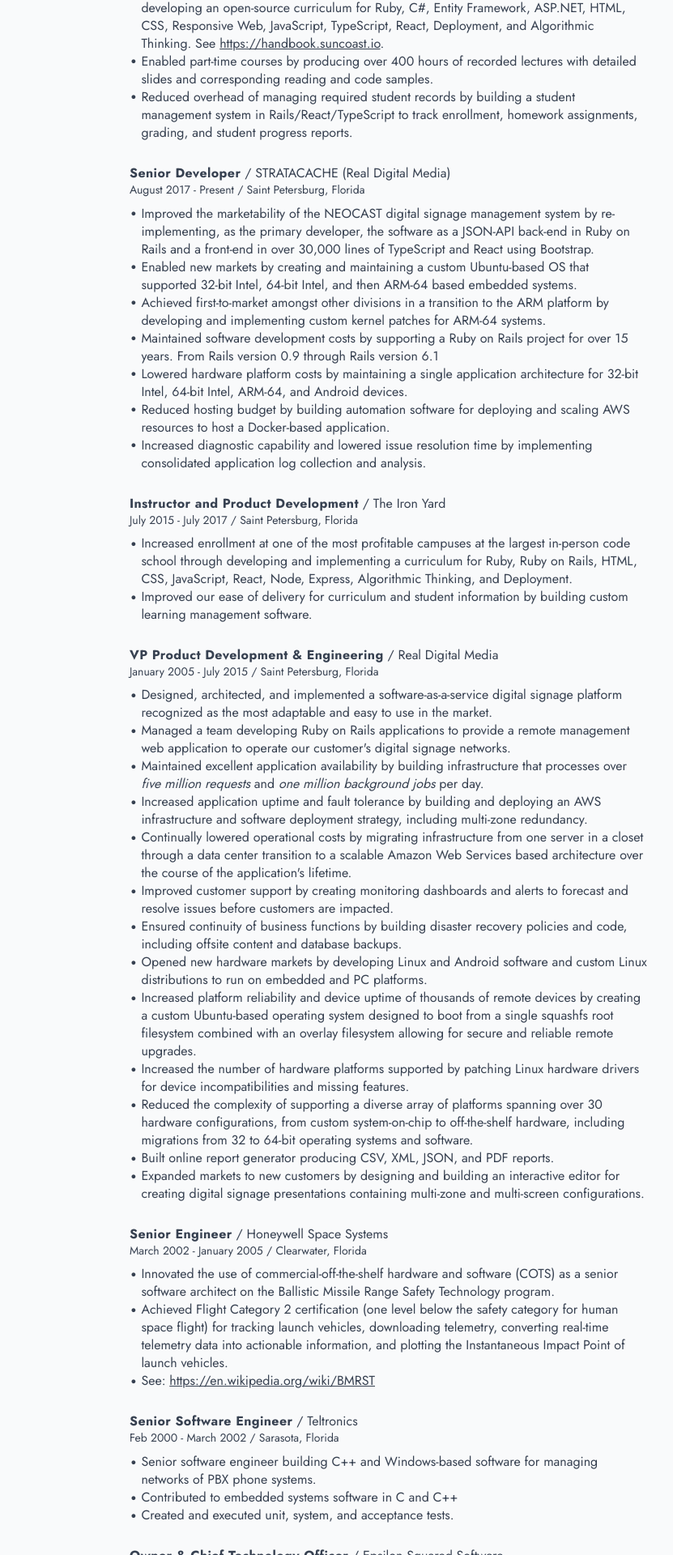
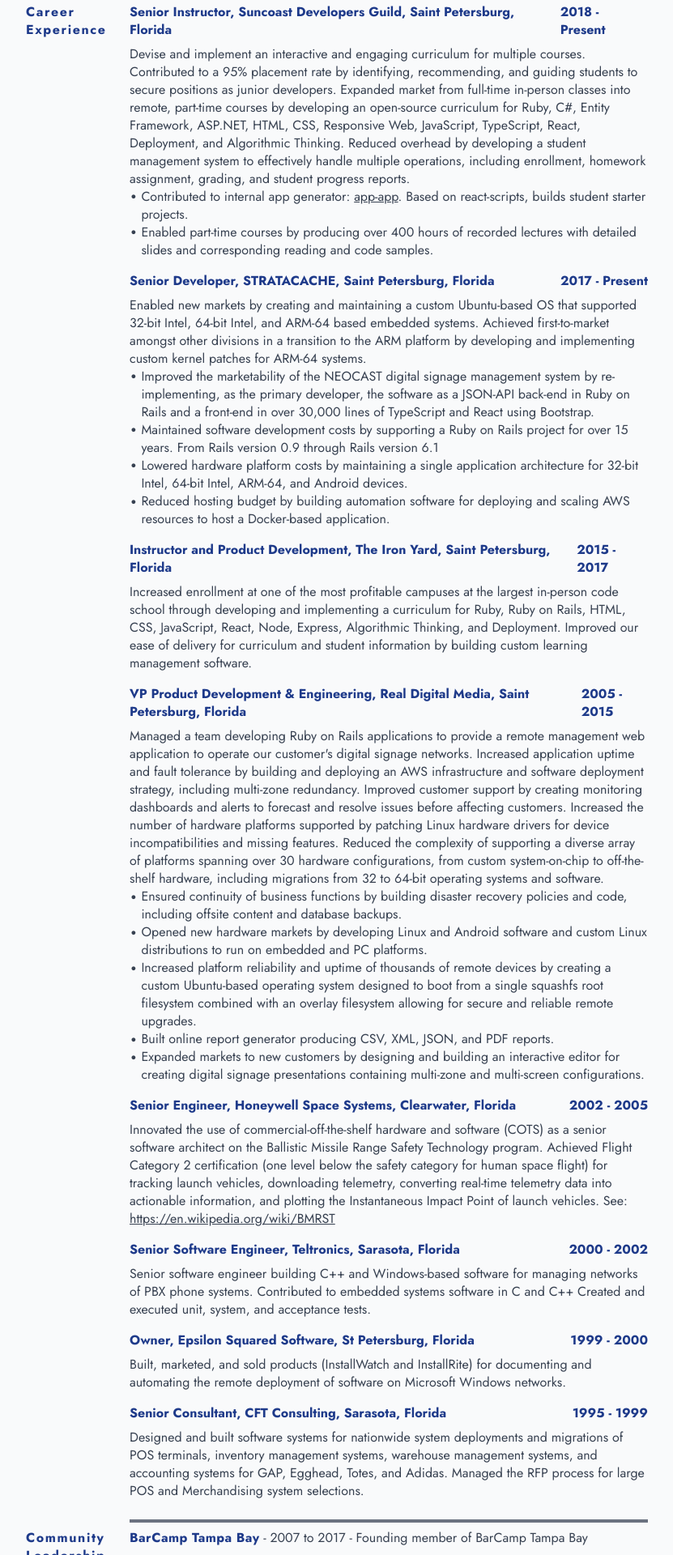
Before and after one commit to gstark/resume, a React (Vite) app: page / in a window 1280 px wide. Shown: the part 456-2376 px from the top of the page at 81% size, without its empty margins (224-1055 px from the left). Built offline with nearby package versions, Linux system fonts and the light colour scheme.

Commit message:
Styling changes and adds the ability to turn on/off experience sections and individual sentences about my experience

```diff
--- a/src/AboutResume.tsx
+++ b/src/AboutResume.tsx
@@ -12,7 +12,7 @@
     <section className="grid grid-cols-12 my-0 print:hidden">
       <p
         className={cx(
-          'font-bold tracking-widest',
+          'font-bold text-blue-900 tracking-widest',
           sectionTitleClassNames,
           sectionTitleBorderClassNames
         )}>
--- a/src/App.tsx
+++ b/src/App.tsx
@@ -28,6 +28,8 @@
       </div>
       <div className="mx-6 xl:mx-64 mb-20">
         <Header contact={resume.contact} />
+
+        <div className="leading-snug">{resume.about}</div>
 
         <Skills showTitle skills={resume.skills} />
 
--- a/src/Community.tsx
+++ b/src/Community.tsx
@@ -19,19 +19,23 @@
   return (
     <section className="grid grid-cols-12 my-2">
       <p
-        className={cx('font-bold tracking-widest', sectionTitleClassNames, {
-          [sectionTitleBorderClassNames]: showTitle,
-        })}
-      >
-        {showTitle ? 'Community' : null}
+        className={cx(
+          'font-bold text-blue-900 tracking-widest',
+          sectionTitleClassNames,
+          {
+            [sectionTitleBorderClassNames]: showTitle,
+          }
+        )}>
+        {showTitle ? 'Community Leadership ' : null}
       </p>
       <article
         className={cx(sectionBodyClassNames, {
           [sectionBodyBorderClassNames]: showTitle,
-        })}
-      >
-        <span className="font-bold tracking-wide">{organization}</span> -{' '}
-        <span>{description}</span>
+        })}>
+        <span className="font-bold text-blue-900 tracking-wide">
+          {organization}
+        </span>{' '}
+        - <span>{description}</span>
       </article>
     </section>
   )
--- a/src/Experience.tsx
+++ b/src/Experience.tsx
@@ -14,6 +14,8 @@
   startDate,
   endDate,
   location,
+  visibleOnWeb,
+  visibleOnPrint,
   descriptions,
 }: {
   showTitle?: boolean
@@ -22,42 +24,57 @@
   startDate: string
   endDate: string
   location: string
-  descriptions: string[]
+  visibleOnWeb: boolean
+  visibleOnPrint: boolean
+  descriptions: { text: string; show: string }[]
 }) {
   return (
-    <section className="grid grid-cols-12 my-5">
+    <section
+      className={`grid grid-cols-12 my-2 ${visibleOnWeb ? 'block' : 'hidden'} ${
+        visibleOnPrint ? 'print:block' : 'print:hidden'
+      }`}>
       <div
         className={cx('tracking-widest', sectionTitleClassNames, {
           [sectionTitleBorderClassNames]: showTitle,
         })}>
-        {showTitle ? <span className="font-bold">Experience</span> : null}
+        {showTitle ? (
+          <span className="font-bold text-blue-900">Career Experience</span>
+        ) : null}
       </div>
       <article
         className={cx(sectionBodyClassNames, {
           [sectionBodyBorderClassNames]: showTitle,
         })}>
-        <p>
-          <span className="font-bold tracking-wide">{jobTitle}</span> /{' '}
-          <span>{companyName}</span>
+        <p className="flex justify-between mb-2 font-bold print:text-sm text-blue-900">
+          <span>
+            {jobTitle}, {companyName}, {location}
+          </span>
+          <span>
+            {startDate} - {endDate}
+          </span>
         </p>
         {/* <p className="mb-1">
           <span className="text-xs">
             {skills ? skills.map((skill) => `${skill}. `) : null}
           </span>
         </p> */}
-        <p className="mb-2 text-sm">
-          <span>
-            {startDate} - {endDate}
-          </span>{' '}
-          / <span>{location}</span>
-        </p>
+        <p
+          className="leading-snug"
+          dangerouslySetInnerHTML={{
+            __html: descriptions
+              .filter((description) => description.show === 'paragraph')
+              .map((description) => description.text)
+              .join(' '),
+          }}></p>
         <ul>
-          {descriptions.map((description, index) => (
-            <li
-              key={index}
-              className="leading-snug"
-              dangerouslySetInnerHTML={{ __html: description }}></li>
-          ))}
+          {descriptions
+            .filter((description) => description.show === 'list')
+            .map((description, index) => (
+              <li
+                key={index}
+                className="leading-snug"
+                dangerouslySetInnerHTML={{ __html: description.text }}></li>
+            ))}
         </ul>
       </article>
     </section>
--- a/src/Separator.tsx
+++ b/src/Separator.tsx
@@ -1,5 +1,5 @@
 import React from 'react'
 
 export function Separator() {
-  return <div className="mt-12" />
+  return <div className="mt-6" />
 }
--- a/src/Skills.tsx
+++ b/src/Skills.tsx
@@ -14,9 +14,11 @@
   skills: { tech: string; years: number }[]
 }) {
   return (
-    <section className="grid grid-cols-12 my-5">
+    <section className="grid grid-cols-12 mt-5 mb-2">
       <p className={cx('font-bold tracking-widest', sectionTitleClassNames)}>
-        <span className="font-bold">{showTitle ? 'Skills' : null}</span>
+        <span className="font-bold text-blue-900">
+          {showTitle ? 'Technical Proficiencies' : null}
+        </span>
       </p>
       <article
         className={cx(
--- a/src/index.css
+++ b/src/index.css
@@ -9,7 +9,7 @@
 
 html {
   height: 100%;
-  @apply bg-gray-50 text-gray-700;
+  @apply bg-gray-50 text-gray-700 print:bg-white;
 }
 
 body {
--- a/src/resume.json
+++ b/src/resume.json
@@ -3,22 +3,45 @@
     "name": "Gavin Stark",
     "email": "gavin@gstark.com",
     "phone": "727-560-3116",
+    "address": "Saint Petersburg, FL, 33703",
     "linkedin": "gastark",
     "github": "gstark"
   },
+  "about": "Analytical and keen professional with broad experience in creating, maintaining, auditing, and improving systems to fulfill clients’ requirements. Proficient in creating and deploying applications, coordinating developer teams, determining requirements, and interacting with implementation team to design sessions. Well-versed in analyzing development issues, designing system specifications and standards, testing product prototypes, and writing code. Ability to implement agile methodologies to drive team efficiency while introducing improvements to optimize software and web applications. Effective communicator with strong critical problem-solving skills along with an excellent commitment to team environment dynamics.",
   "experience": [
     {
       "companyName": "Suncoast Developers Guild",
-      "jobTitle": "Senior Instructor & Chief Technology Officer",
-      "startDate": "August 2018",
+      "jobTitle": "Senior Instructor",
+      "startDate": "2018",
       "endDate": "Present",
       "location": "Saint Petersburg, Florida",
+      "visibleOnWeb": true,
+      "visibleOnPrint": true,
       "descriptions": [
-        "Contributed to a 95% placement rate by identifying, recommending, and guiding students to secure positions as junior developers.",
-        "Contributed to internal app generator: <a class=\"underline print:no-underline\" href=\"https://www.npmjs.com/package/app-app\">app-app</a>. Based on react-scripts, builds student starter projects.",
-        "Expanded market from full-time in-person classes into remote, part-time courses by developing an open-source curriculum for Ruby, C#, Entity Framework, ASP.NET, HTML, CSS, Responsive Web, JavaScript, TypeScript, React, Deployment, and Algorithmic Thinking. See <a class=\"underline print:no-underline\" href=\"https://handbook.suncoast.io\">https://handbook.suncoast.io</a>.",
-        "Enabled part-time courses by producing over 400 hours of recorded lectures with detailed slides and corresponding reading and code samples.",
-        "Reduced overhead of managing required student records by building a student management system in Rails/React/TypeScript to track enrollment, homework assignments, grading, and student progress reports."
+        {
+          "text": "Devise and implement an interactive and engaging curriculum for multiple courses.",
+          "show": "paragraph"
+        },
+        {
+          "text": "Contributed to a 95% placement rate by identifying, recommending, and guiding students to secure positions as junior developers.",
+          "show": "paragraph"
+        },
+        {
+          "text": "Contributed to internal app generator: <a class=\"underline print:no-underline\" href=\"https://www.npmjs.com/package/app-app\">app-app</a>. Based on react-scripts, builds student starter projects.",
+          "show": "list"
+        },
+        {
+          "text": "Expanded market from full-time in-person classes into remote, part-time courses by developing an open-source curriculum for Ruby, C#, Entity Framework, ASP.NET, HTML, CSS, Responsive Web, JavaScript, TypeScript, React, Deployment, and Algorithmic Thinking.",
+          "show": "paragraph"
+        },
+        {
+          "text": "Enabled part-time courses by producing over 400 hours of recorded lectures with detailed slides and corresponding reading and code samples.",
+          "show": "list"
+        },
+        {
+          "text": "Reduced overhead by developing a student management system to effectively handle multiple operations, including enrollment, homework assignment, grading, and student progress reports.",
+          "show": "paragraph"
+        }
       ],
       "skills": [
         "Ruby",
@@ -34,19 +57,42 @@
       ]
     },
     {
-      "companyName": "STRATACACHE (Real Digital Media)",
+      "companyName": "STRATACACHE",
       "jobTitle": "Senior Developer",
-      "startDate": "August 2017",
+      "startDate": "2017",
       "endDate": "Present",
       "location": "Saint Petersburg, Florida",
+      "visibleOnWeb": true,
+      "visibleOnPrint": true,
       "descriptions": [
-        "Improved the marketability of the NEOCAST digital signage management system by re-implementing, as the primary developer, the software as a JSON-API back-end in Ruby on Rails and a front-end in over 30,000 lines of TypeScript and React using Bootstrap.",
-        "Enabled new markets by creating and maintaining a custom Ubuntu-based OS that supported 32-bit Intel, 64-bit Intel, and then ARM-64 based embedded systems.",
-        "Achieved first-to-market amongst other divisions in a transition to the ARM platform by developing and implementing custom kernel patches for ARM-64 systems.",
-        "Maintained software development costs by supporting a Ruby on Rails project for over 15 years. From Rails version 0.9 through Rails version 6.1",
-        "Lowered hardware platform costs by maintaining a single application architecture for 32-bit Intel, 64-bit Intel, ARM-64, and Android devices.",
-        "Reduced hosting budget by building automation software for deploying and scaling AWS resources to host a Docker-based application.",
-        "Increased diagnostic capability and lowered issue resolution time by implementing consolidated application log collection and analysis."
+        {
+          "text": "Improved the marketability of the NEOCAST digital signage management system by re-implementing, as the primary developer, the software as a JSON-API back-end in Ruby on Rails and a front-end in over 30,000 lines of TypeScript and React using Bootstrap.",
+          "show": "list"
+        },
+        {
+          "text": "Enabled new markets by creating and maintaining a custom Ubuntu-based OS that supported 32-bit Intel, 64-bit Intel, and ARM-64 based embedded systems.",
+          "show": "paragraph"
+        },
+        {
+          "text": "Achieved first-to-market amongst other divisions in a transition to the ARM platform by developing and implementing custom kernel patches for ARM-64 systems.",
+          "show": "paragraph"
+        },
+        {
+          "text": "Maintained software development costs by supporting a Ruby on Rails project for over 15 years. From Rails version 0.9 through Rails version 6.1",
+          "show": "list"
+        },
+        {
+          "text": "Lowered hardware platform costs by maintaining a single application architecture for 32-bit Intel, 64-bit Intel, ARM-64, and Android devices.",
+          "show": "list"
+        },
+        {
+          "text": "Reduced hosting budget by building automation software for deploying and scaling AWS resources to host a Docker-based application.",
+          "show": "list"
+        },
+        {
+          "text": "Increased diagnostic capability and lowered issue resolution time by implementing consolidated application log collection and analysis.",
+          "show": "hide"
+        }
       ],
       "skills": [
         "Ruby",
@@ -63,12 +109,20 @@
     {
       "companyName": "The Iron Yard",
       "jobTitle": "Instructor and Product Development",
-      "startDate": "July 2015",
-      "endDate": "July 2017",
+      "startDate": "2015",
+      "endDate": "2017",
       "location": "Saint Petersburg, Florida",
+      "visibleOnWeb": true,
+      "visibleOnPrint": true,
       "descriptions": [
-        "Increased enrollment at one of the most profitable campuses at the largest in-person code school through developing and implementing a curriculum for Ruby, Ruby on Rails, HTML, CSS, JavaScript, React, Node, Express, Algorithmic Thinking, and Deployment.",
-        "Improved our ease of delivery for curriculum and student information by building custom learning management software."
+        {
+          "text": "Increased enrollment at one of the most profitable campuses at the largest in-person code school through developing and implementing a curriculum for Ruby, Ruby on Rails, HTML, CSS, JavaScript, React, Node, Express, Algorithmic Thinking, and Deployment.",
+          "show": "paragraph"
+        },
+        {
+          "text": "Improved our ease of delivery for curriculum and student information by building custom learning management software.",
+          "show": "paragraph"
+        }
       ],
       "skills": [
         "JavaScript",
@@ -84,23 +138,64 @@
     {
       "companyName": "Real Digital Media",
       "jobTitle": "VP Product Development & Engineering",
-      "startDate": "January 2005",
-      "endDate": "July 2015",
+      "startDate": "2005",
+      "endDate": "2015",
       "location": "Saint Petersburg, Florida",
+      "visibleOnWeb": true,
+      "visibleOnPrint": true,
       "descriptions": [
-        "Designed, architected, and implemented a software-as-a-service digital signage platform recognized as the most adaptable and easy to use in the market.",
-        "Managed a team developing Ruby on Rails applications to provide a remote management web application to operate our customer's digital signage networks.",
-        "Maintained excellent application availability by building infrastructure that processes over <span class=\"italic\">five million requests</span> and <span class=\"italic\">one million background jobs</span> per day.",
-        "Increased application uptime and fault tolerance by building and deploying an AWS infrastructure and software deployment strategy, including multi-zone redundancy.",
-        "Continually lowered operational costs by migrating infrastructure from one server in a closet through a data center transition to a scalable Amazon Web Services based architecture over the course of the application's lifetime.",
-        "Improved customer support by creating monitoring dashboards and alerts to forecast and resolve issues before customers are impacted.",
-        "Ensured continuity of business functions by building disaster recovery policies and code, including offsite content and database backups.",
-        "Opened new hardware markets by developing Linux and Android software and custom Linux distributions to run on embedded and PC platforms.",
-        "Increased platform reliability and device uptime of thousands of remote devices by creating a custom Ubuntu-based operating system designed to boot from a single squashfs root filesystem combined with an overlay filesystem allowing for secure and reliable remote upgrades.",
-        "Increased the number of hardware platforms supported by patching Linux hardware drivers for device incompatibilities and missing features.",
-        "Reduced the complexity of supporting a diverse array of platforms spanning over 30 hardware configurations, from custom system-on-chip to off-the-shelf hardware, including migrations from 32 to 64-bit operating systems and software.",
-        "Built online report generator producing CSV, XML, JSON, and PDF reports.",
-        "Expanded markets to new customers by designing and building an interactive editor for creating digital signage presentations containing multi-zone and multi-screen configurations."
+        {
+          "text": "Designed, architected, and implemented a software-as-a-service digital signage platform recognized as the most adaptable and easy to use in the market.",
+          "show": "hide"
+        },
+        {
+          "text": "Managed a team developing Ruby on Rails applications to provide a remote management web application to operate our customer's digital signage networks.",
+          "show": "paragraph"
+        },
+        {
+          "text": "Maintained excellent application availability by building infrastructure that processes over <span class=\"italic\">five million requests</span> and <span class=\"italic\">one million background jobs</span> per day.",
+          "show": "hide"
+        },
+        {
+          "text": "Increased application uptime and fault tolerance by building and deploying an AWS infrastructure and software deployment strategy, including multi-zone redundancy.",
+          "show": "paragraph"
+        },
+        {
+          "text": "Continually lowered operational costs by migrating infrastructure from one server in a closet through a data center transition to a scalable Amazon Web Services based architecture over the course of the application's lifetime.",
+          "show": "hide"
+        },
+        {
+          "text": "Improved customer support by creating monitoring dashboards and alerts to forecast and resolve issues before affecting customers.",
+          "show": "paragraph"
+        },
+        {
+          "text": "Ensured continuity of business functions by building disaster recovery policies and code, including offsite content and database backups.",
+          "show": "list"
+        },
+        {
+          "text": "Opened new hardware markets by developing Linux and Android software and custom Linux distributions to run on embedded and PC platforms.",
+          "show": "list"
+        },
+        {
+          "text": "Increased platform reliability and uptime of thousands of remote devices by creating a custom Ubuntu-based operating system designed to boot from a single squashfs root filesystem combined with an overlay filesystem allowing for secure and reliable remote upgrades.",
+          "show": "list"
+        },
+        {
+          "text": "Increased the number of hardware platforms supported by patching Linux hardware drivers for device incompatibilities and missing features.",
+          "show": "paragraph"
+        },
+        {
+          "text": "Reduced the complexity of supporting a diverse array of platforms spanning over 30 hardware configurations, from custom system-on-chip to off-the-shelf hardware, including migrations from 32 to 64-bit operating systems and software.",
+          "show": "paragraph"
+        },
+        {
+          "text": "Built online report generator producing CSV, XML, JSON, and PDF reports.",
+          "show": "list"
+        },
+        {
+          "text": "Expanded markets to new customers by designing and building an interactive editor for creating digital signage presentations containing multi-zone and multi-screen configurations.",
+          "show": "list"
+        }
       ],
       "skills": [
         "Ruby",
@@ -117,49 +212,84 @@
     {
       "companyName": "Honeywell Space Systems",
       "jobTitle": "Senior Engineer",
-      "startDate": "March 2002",
-      "endDate": "January 2005",
+      "startDate": "2002",
+      "endDate": "2005",
       "location": "Clearwater, Florida",
+      "visibleOnWeb": true,
+      "visibleOnPrint": false,
       "descriptions": [
-        "Innovated the use of commercial-off-the-shelf hardware and software (COTS) as a senior software architect on the Ballistic Missile Range Safety Technology program.",
-        "Achieved Flight Category 2 certification (one level below the safety category for human space flight) for tracking launch vehicles, downloading telemetry, converting real-time telemetry data into actionable information, and plotting the Instantaneous Impact Point of launch vehicles.",
-        "See: <a class=\"underline print:no-underline\" href=\"https://en.wikipedia.org/wiki/BMRST\">https://en.wikipedia.org/wiki/BMRST</a>"
+        {
+          "text": "Innovated the use of commercial-off-the-shelf hardware and software (COTS) as a senior software architect on the Ballistic Missile Range Safety Technology program.",
+          "show": "paragraph"
+        },
+        {
+          "text": "Achieved Flight Category 2 certification (one level below the safety category for human space flight) for tracking launch vehicles, downloading telemetry, converting real-time telemetry data into actionable information, and plotting the Instantaneous Impact Point of launch vehicles.",
+          "show": "paragraph"
+        },
+        {
+          "text": "See: <a class=\"underline print:no-underline\" href=\"https://en.wikipedia.org/wiki/BMRST\">https://en.wikipedia.org/wiki/BMRST</a>",
+          "show": "paragraph"
+        }
       ],
       "skills": ["C", "C++", "Windows"]
     },
     {
       "companyName": "Teltronics",
       "jobTitle": "Senior Software Engineer",
-      "startDate": "Feb 2000",
-      "endDate": "March 2002",
+      "startDate": "2000",
+      "endDate": "2002",
       "location": "Sarasota, Florida",
+      "visibleOnWeb": true,
+      "visibleOnPrint": false,
       "descriptions": [
-        "Senior software engineer building C++ and Windows-based software for managing networks of PBX phone systems.",
-        "Contributed to embedded systems software in C and C++",
-        "Created and executed unit, system, and acceptance tests."
+        {
+          "text": "Senior software engineer building C++ and Windows-based software for managing networks of PBX phone systems.",
+          "show": "paragraph"
+        },
+        {
+          "text": "Contributed to embedded systems software in C and C++",
+          "show": "paragraph"
+        },
+        {
+          "text": "Created and executed unit, system, and acceptance tests.",
+          "show": "paragraph"
+        }
       ],
       "skills": ["C", "C++", "Windows"]
     },
     {
       "companyName": "Epsilon Squared Software",
-      "jobTitle": "Owner & Chief Technology Officer",
-      "startDate": "January 1999",
-      "endDate": "Feb 2000",
+      "jobTitle": "Owner",
+      "startDate": "1999",
+      "endDate": "2000",
       "location": "St Petersburg, Florida",
+      "visibleOnWeb": true,
+      "visibleOnPrint": false,
       "descriptions": [
-        "Built, marketed, and sold products (InstallWatch and InstallRite) for documenting and automating the remote deployment of software on Microsoft Windows networks."
+        {
+          "text": "Built, marketed, and sold products (InstallWatch and InstallRite) for documenting and automating the remote deployment of software on Microsoft Windows networks.",
+          "show": "paragraph"
+        }
       ],
       "skills": ["C", "C++", "Windows"]
     },
     {
       "companyName": "CFT Consulting",
       "jobTitle": "Senior Consultant",
-      "startDate": "July 1995",
-      "endDate": "January 1999",
+      "startDate": "1995",
+      "endDate": "1999",
       "location": "Sarasota, Florida",
+      "visibleOnWeb": true,
+      "visibleOnPrint": false,
       "descriptions": [
-        "Designed and built software systems for nationwide system deployments and migrations of POS terminals, inventory management systems, warehouse management systems, and accounting systems for GAP, Egghead, Totes, and Adidas.",
-        "Managed the RFP process for large POS and Merchandising system selections."
+        {
+          "text": "Designed and built software systems for nationwide system deployments and migrations of POS terminals, inventory management systems, warehouse management systems, and accounting systems for GAP, Egghead, Totes, and Adidas.",
+          "show": "paragraph"
+        },
+        {
+          "text": "Managed the RFP process for large POS and Merchandising system selections.",
+          "show": "paragraph"
+        }
       ],
       "skills": ["C", "C++", "Windows"]
     }
```
Also changed, not shown: src/Education.tsx (+11 -7 lines), src/Header.tsx (+12 -3 lines), src/OpenSource.tsx (+11 -5 lines).
